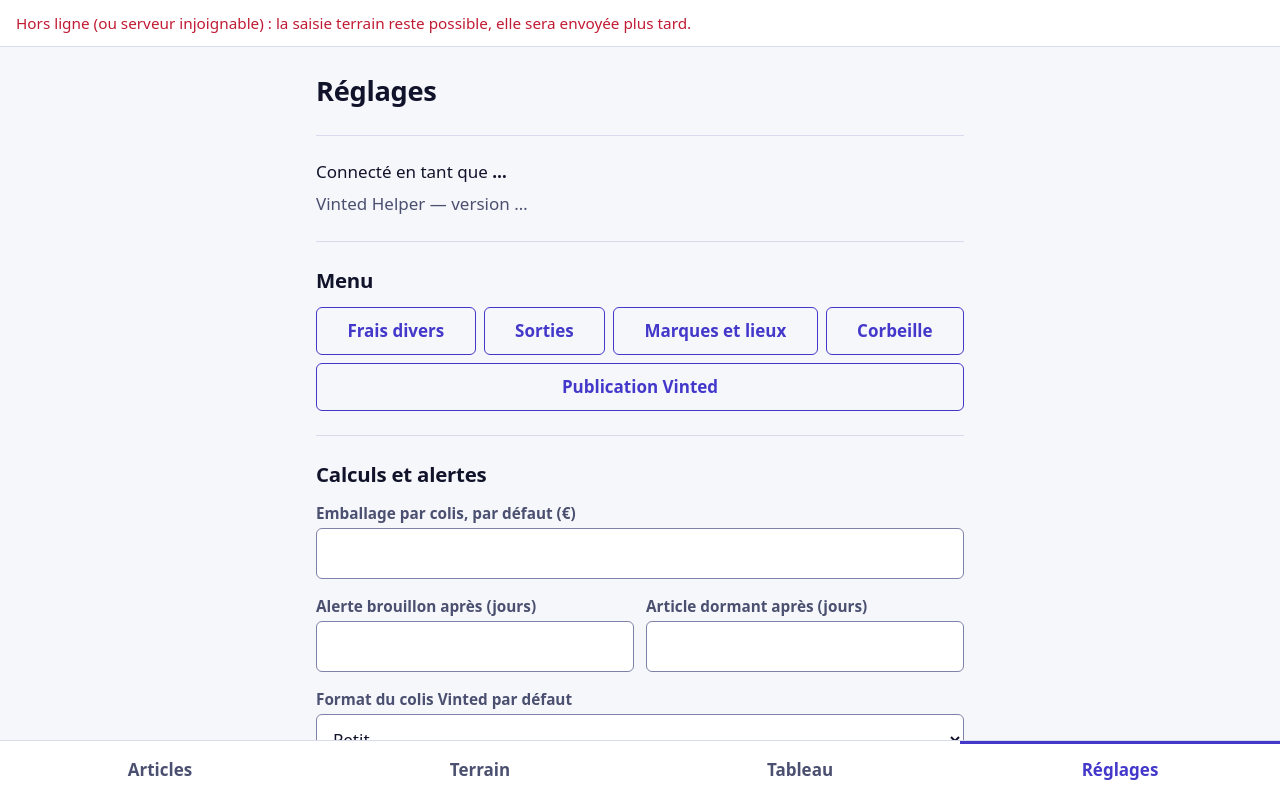
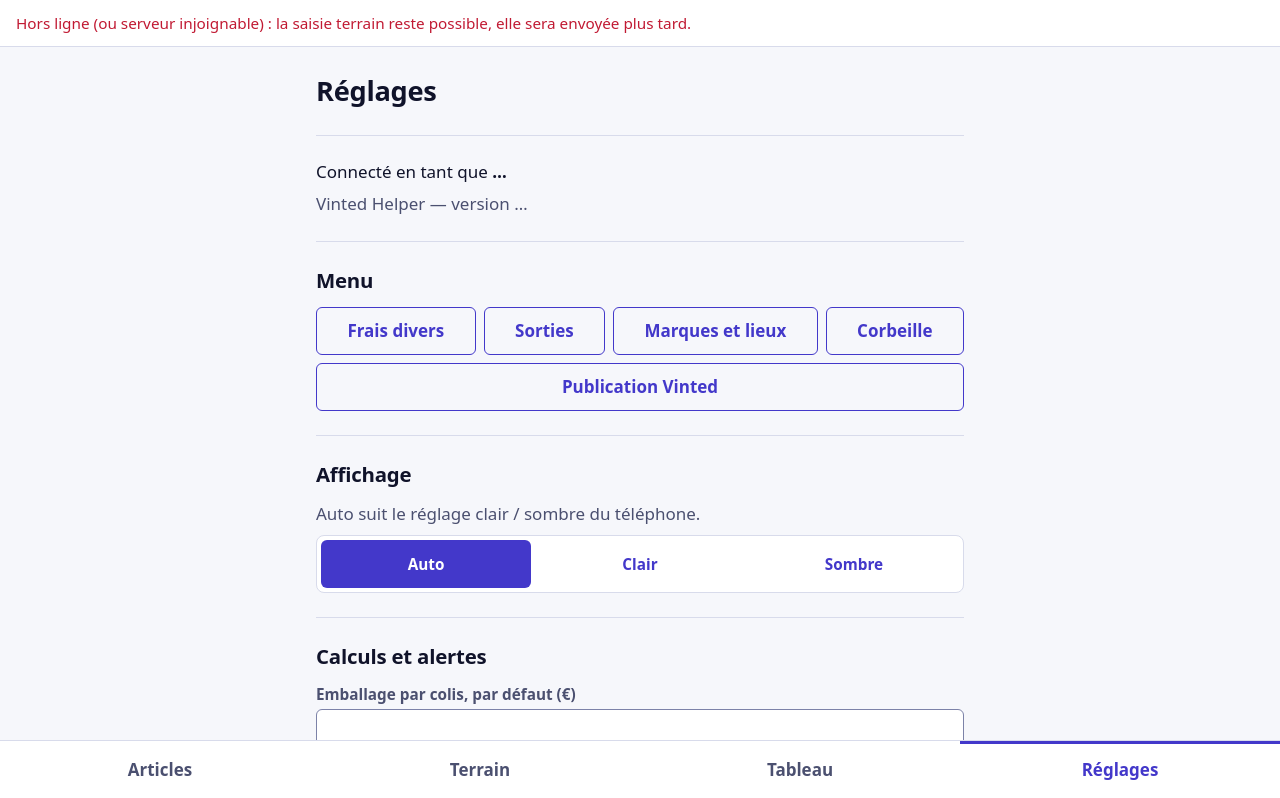
Before and after one commit to Plossec/Vinted-Helper, a React (Vite) app in the folder client/: page /reglages in a window 1280 px wide. Shown: the top 798 px of the page. Built offline with nearby package versions, Linux system fonts and the light colour scheme; no server answers.

Commit message:
Ajoute le choix du thème Auto / Clair / Sombre dans les Réglages (#138)
Co-Authored-By: Claude Sonnet 5.5 <noreply@anthropic.com>
Claude-Session: https://claude.ai/code/session_011rycm3rSSM2fCH7R6Gz8r7

```diff
--- a/client/src/ecrans/Reglages.tsx
+++ b/client/src/ecrans/Reglages.tsx
@@ -1,9 +1,10 @@
-// Réglages : version, changement du mot de passe, déconnexion.
+// Réglages : version, affichage (thème), changement du mot de passe, déconnexion.
 import { type FormEvent, useEffect, useState } from "react";
 import { Link, useNavigate } from "react-router";
 import { api, type Sante } from "../api.js";
 import { ParametresCalcul } from "../composants/ParametresCalcul.js";
 import { PromptsIA } from "../composants/PromptsIA.js";
+import { CHOIX_THEME, enregistrerPreferenceTheme, lirePreferenceTheme, type PreferenceTheme } from "../theme.js";
 
 export function Reglages() {
   const naviguer = useNavigate();
@@ -13,6 +14,7 @@ export function Reglages() {
   const [nouveau, setNouveau] = useState("");
   const [confirmation, setConfirmation] = useState("");
   const [message, setMessage] = useState<{ type: "ok" | "erreur"; texte: string } | null>(null);
+  const [theme, setTheme] = useState<PreferenceTheme>(lirePreferenceTheme);
 
   useEffect(() => {
     let actif = true;
@@ -44,6 +46,11 @@ export function Reglages() {
     } catch (e) {
       setMessage({ type: "erreur", texte: e instanceof Error ? e.message : "Modification impossible." });
     }
+  }
+
+  function choisirTheme(preference: PreferenceTheme) {
+    enregistrerPreferenceTheme(preference);
+    setTheme(preference);
   }
 
   async function seDeconnecter() {
@@ -80,6 +87,24 @@ export function Reglages() {
           <Link to="/publication" className="bouton">
             Publication Vinted
           </Link>
+        </div>
+      </section>
+
+      <section className="section">
+        <h2>Affichage</h2>
+        <p className="secondaire">Auto suit le réglage clair / sombre du téléphone.</p>
+        <div className="segments" role="group" aria-label="Thème">
+          {CHOIX_THEME.map((choix) => (
+            <button
+              key={choix.valeur}
+              type="button"
+              className={choix.valeur === theme ? "bouton bouton--principal" : "bouton"}
+              aria-pressed={choix.valeur === theme}
+              onClick={() => choisirTheme(choix.valeur)}
+            >
+              {choix.libelle}
+            </button>
+          ))}
         </div>
       </section>
 
--- a/client/src/main.tsx
+++ b/client/src/main.tsx
@@ -16,6 +16,7 @@ import { FicheSortie, ListeSorties } from "./ecrans/Sorties.js";
 import { TableauDeBord } from "./ecrans/TableauDeBord.js";
 import { Terrain } from "./ecrans/Terrain.js";
 import { enregistrerServiceWorker } from "./pwa.js";
+import { appliquerPreferenceTheme, lirePreferenceTheme } from "./theme.js";
 import "./styles.css";
 
 const routeur = createBrowserRouter([
@@ -50,6 +51,7 @@ const routeur = createBrowserRouter([
 const racine = document.getElementById("racine");
 if (racine === null) throw new Error("Élément #racine introuvable dans index.html");
 
+appliquerPreferenceTheme(lirePreferenceTheme());
 enregistrerServiceWorker();
 
 createRoot(racine).render(
--- /dev/null
+++ b/client/src/theme.ts
@@ -0,0 +1,41 @@
+// Thème de l'interface : automatique (le téléphone décide) ou forcé clair / sombre depuis les Réglages (issue #138).
+// Le choix est mémorisé sur l'appareil (localStorage) ; les couleurs suivent l'attribut data-theme de <html> (styles.css).
+
+export type PreferenceTheme = "auto" | "clair" | "sombre";
+
+export const CHOIX_THEME: readonly { valeur: PreferenceTheme; libelle: string }[] = [
+  { valeur: "auto", libelle: "Auto" },
+  { valeur: "clair", libelle: "Clair" },
+  { valeur: "sombre", libelle: "Sombre" },
+];
+
+const CLE = "vh-theme";
+
+/** Valeur inconnue ou absente : « auto ». */
+export function normaliserPreferenceTheme(valeur: unknown): PreferenceTheme {
+  return valeur === "clair" || valeur === "sombre" ? valeur : "auto";
+}
+
+export function lirePreferenceTheme(): PreferenceTheme {
+  try {
+    return normaliserPreferenceTheme(localStorage.getItem(CLE));
+  } catch {
+    return "auto";
+  }
+}
+
+/** Applique le thème au document : « auto » retire l'attribut, le téléphone décide. */
+export function appliquerPreferenceTheme(preference: PreferenceTheme): void {
+  if (preference === "auto") delete document.documentElement.dataset.theme;
+  else document.documentElement.dataset.theme = preference;
+}
+
+export function enregistrerPreferenceTheme(preference: PreferenceTheme): void {
+  try {
+    if (preference === "auto") localStorage.removeItem(CLE);
+    else localStorage.setItem(CLE, preference);
+  } catch {
+    // Stockage indisponible (navigation privée) : le thème s'applique quand même jusqu'à la fermeture.
+  }
+  appliquerPreferenceTheme(preference);
+}
```
Also changed, not shown: 1 other file (tests, documents, lock files or other folders).
